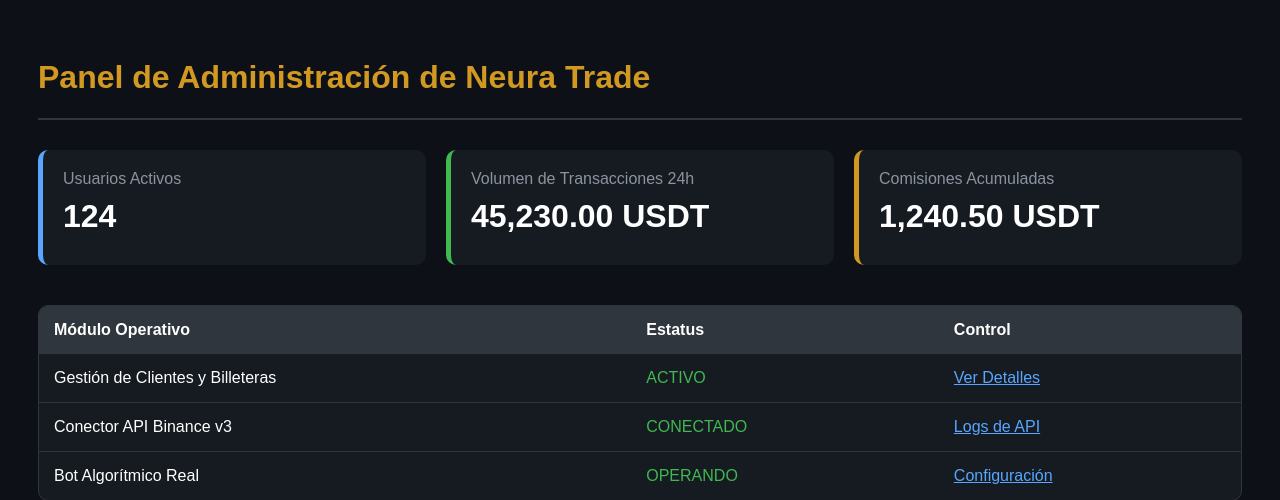
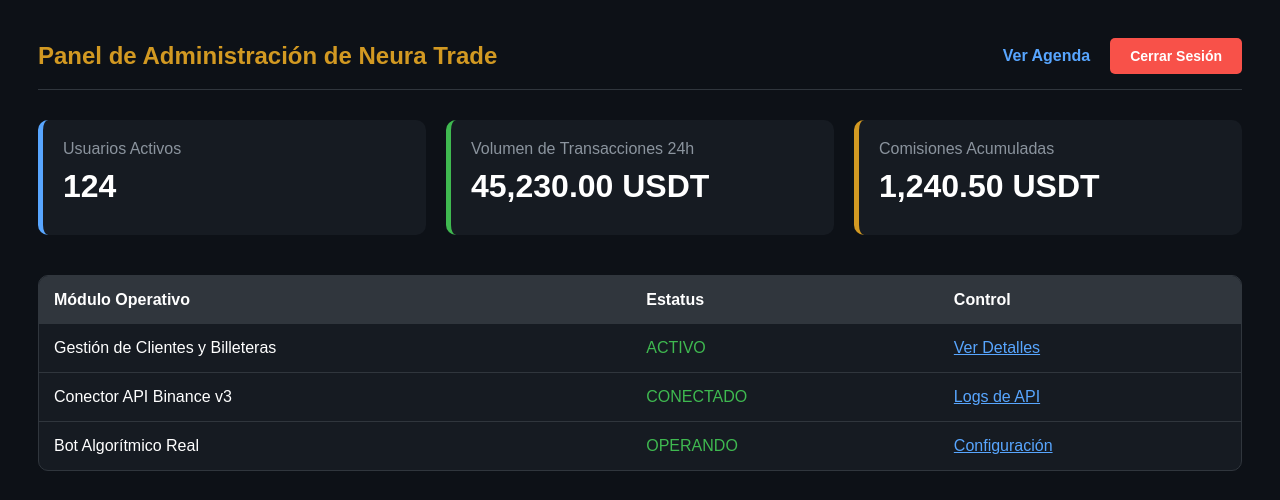
Before and after one commit to neuratradesjm/neuratrade-render, a Flask app: page /admin/dashboard in a window 1280 px wide. Shown: the top 500 px of the page. Run offline with Flask 3, Linux system fonts and the light colour scheme; the visitor is signed in with stand-in values (Sample User, id 1).

Commit message:
Update dashboard.html

```diff
--- a/templates/dashboard.html
+++ b/templates/dashboard.html
@@ -5,8 +5,15 @@
     <title>Neura Trade - Administración</title>
 </head>
 <body style="background: #0d1117; color: white; font-family: sans-serif; padding: 30px;">
-    <h1 style="color: #d29922;">Panel de Administración de Neura Trade</h1>
-    <hr style="border: 0.5px solid #30363d; margin-bottom: 30px;">
+
+    <!-- Nueva Barra de Navegación del Administrador -->
+    <nav style="display: flex; justify-content: space-between; align-items: center; margin-bottom: 30px; border-bottom: 1px solid #30363d; padding-bottom: 15px;">
+        <h1 style="color: #d29922; margin: 0;">Panel de Administración de Neura Trade</h1>
+        <div style="display: flex; align-items: center; gap: 20px;">
+            <a href="/agenda" style="color: #58a6ff; text-decoration: none; font-weight: bold;">Ver Agenda</a>
+            <a href="/salir" style="background: #f85149; color: white; padding: 10px 20px; border-radius: 5px; text-decoration: none; font-weight: bold; font-size: 14px;">Cerrar Sesión</a>
+        </div>
+    </nav>
 
     <div style="display: grid; grid-template-columns: repeat(3, 1fr); gap: 20px;">
         <div style="background: #161b22; padding: 20px; border-radius: 10px; border-left: 5px solid #58a6ff;">
```
